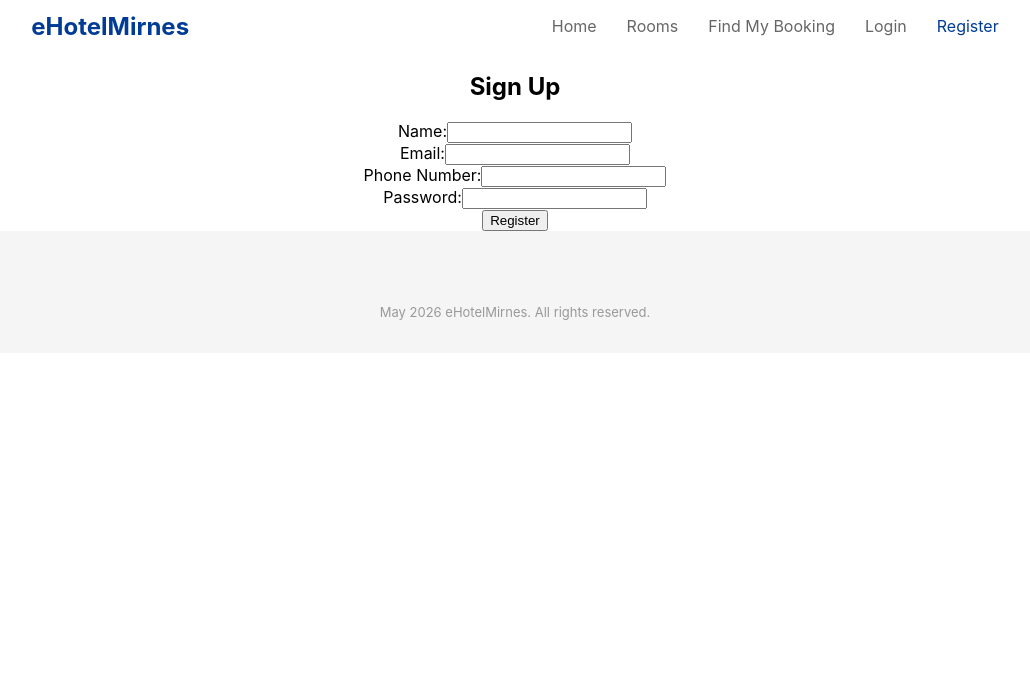
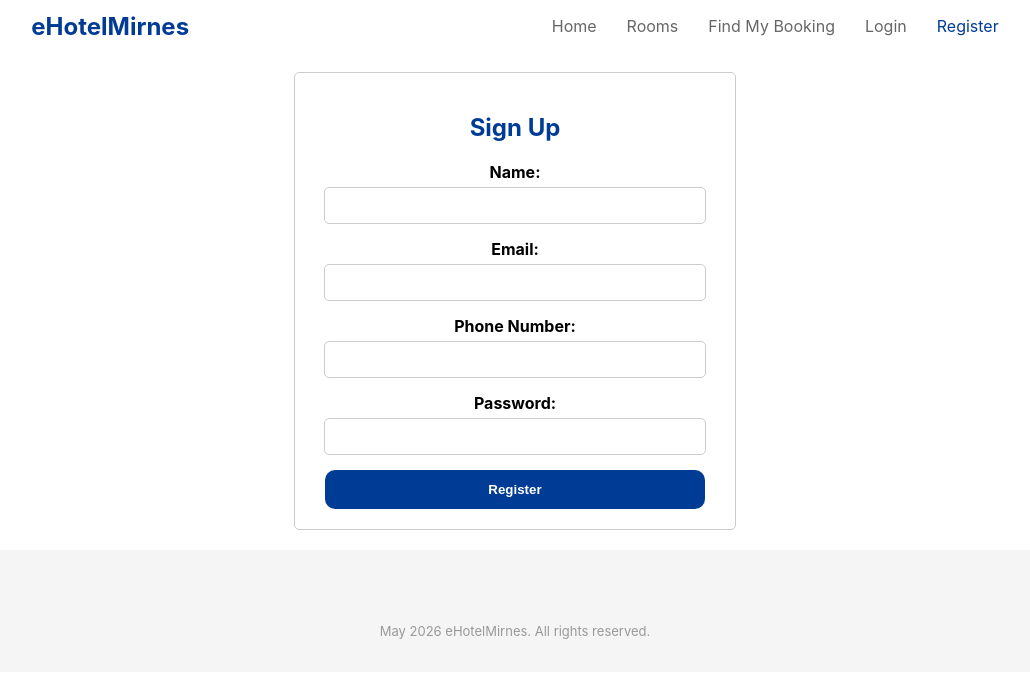
Before and after one commit to mbulic97/eHotelMirnes, a React (Create React App) app in the folder frontend/: page /register in a window 1280 px wide. Shown: the top 678 px of the page, without its empty margins (125-1155 px from the left). Built offline with nearby package versions, Linux system fonts and the light colour scheme.

Commit message:
style: add CSS for LoginPage and RegisterPage

```diff
--- /dev/null
+++ b/frontend/src/component/auth/LoginPage.css
@@ -0,0 +1,31 @@
+.auth-container {
+    max-width: 400px;
+    padding: 20px;
+    border: 0.5px solid #ccc;
+    border-radius: 5px;
+    background-color: #fff;
+    margin-top: 20px;
+    margin-bottom: 20px;
+    margin-left: auto;
+    margin-right: auto;
+}
+.auth-container h2 {
+    text-align: center;
+    margin-bottom: 20px;
+    color: #003b95;
+}
+.form-group {
+    margin-bottom: 15px;
+}
+.form-group label {
+    display: block;
+    font-weight: bold;
+}
+.register-link {
+    margin-top: 20px;
+    font-size: 13px;
+}
+.register-link a {
+    color: #003b95;
+    text-decoration: none;
+}
--- a/frontend/src/component/auth/LoginPage.jsx
+++ b/frontend/src/component/auth/LoginPage.jsx
@@ -1,6 +1,7 @@
 import React, { useState } from "react"
 import { useNavigate, useLocation } from "react-router-dom";
 import ApiService from "../../service/ApiService";
+import './LoginPage.css'
 
 function LoginPage() {
     const [error, setError] = useState('');
--- /dev/null
+++ b/frontend/src/component/auth/RegisterPage.css
@@ -0,0 +1,28 @@
+.form-group label {
+    display: block;
+    font-weight: bold;
+    margin-bottom: 5px;
+}
+
+.form-group input {
+    width: 90%;
+    padding: 10px;
+    border: 1px solid #ccc;
+    border-radius: 5px;
+}
+
+button[type="submit"] {
+    width: 95%;
+    padding: 12px;
+    background-color:  #003b95;
+    color: #fff;
+    border: none;
+    border-radius: 5px;
+    cursor: pointer;
+    font-weight: 800;
+    border-radius: 10px;
+}
+
+button[type="submit"]:hover {
+    background-color: rgb(37, 110, 188)
+}
--- a/frontend/src/component/auth/RegisterPage.jsx
+++ b/frontend/src/component/auth/RegisterPage.jsx
@@ -1,7 +1,7 @@
 import React, { useState } from 'react';
 import ApiService from '../../service/ApiService';
 import { useNavigate } from 'react-router-dom';
-
+import './RegisterPage.css'
 function RegisterPage() {
     const navigate = useNavigate();
 
```
